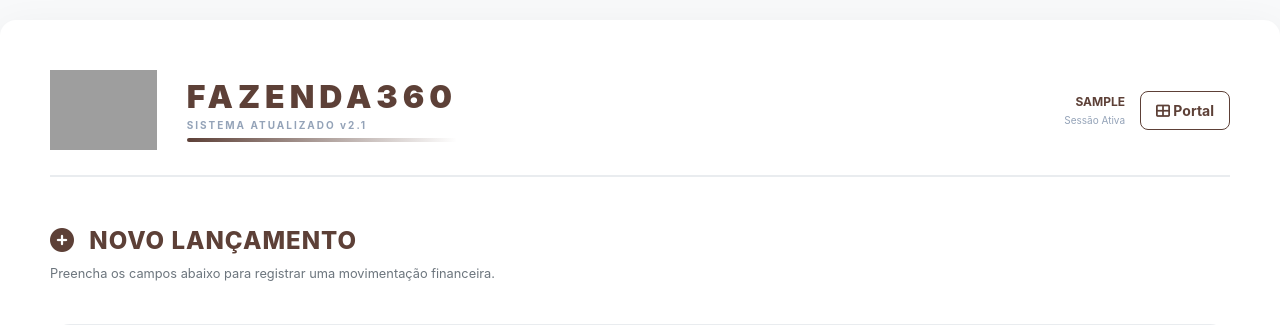
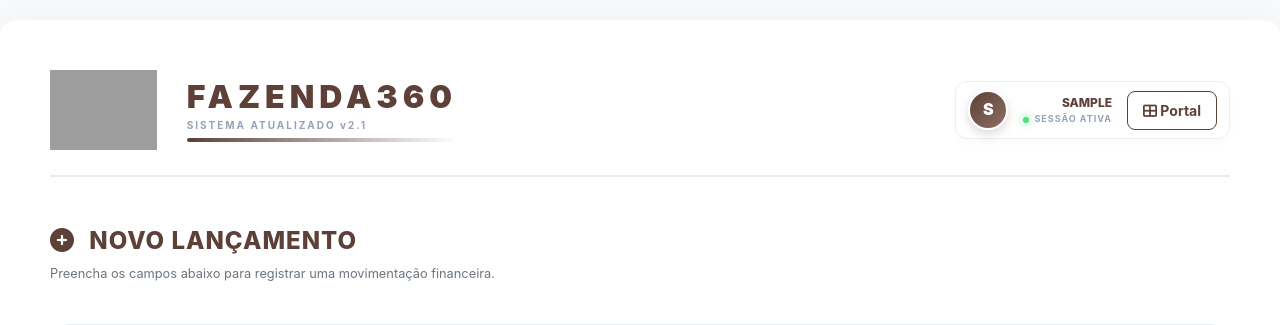
Before and after one commit to ycamillo2-art/fazenda360, a Django app: page /cadastro/ in a window 1280 px wide. Shown: the top 325 px of the page. Run offline with Django 5.2, Linux system fonts and the light colour scheme; the visitor is signed in with stand-in values (Sample User, id 1); data comes from the database, SQL or seed files in the repository; parts of the project's set-up code (start-up, migrations or seed data) failed here and were passed over; some libraries are stand-ins or nearby versions; grey boxes are pictures that could not be loaded.

Commit message:
style: redesign user session area with premium avatar and unified styling

```diff
--- a/financeiro/templates/base.html
+++ b/financeiro/templates/base.html
@@ -293,6 +293,55 @@
         .text-entrada { color: #15803d !important; font-weight: bold; }
         .text-saida { color: #b91c1c !important; font-weight: bold; }
 
+        /* User Session Style */
+        .user-controls {
+            background: #fff;
+            padding: 8px 12px;
+            border-radius: 12px;
+            border: 1px solid #eee;
+            box-shadow: 0 4px 10px rgba(0,0,0,0.02);
+        }
+        .user-avatar-small {
+            width: 40px;
+            height: 40px;
+            background: linear-gradient(135deg, var(--primary-brown), #8d6e63);
+            color: white;
+            border-radius: 50%;
+            display: flex;
+            align-items: center;
+            justify-content: center;
+            font-size: 16px;
+            font-weight: 900;
+            box-shadow: 0 4px 10px rgba(93, 64, 55, 0.2);
+            border: 2px solid white;
+        }
+        .user-name-small {
+            font-size: 12px;
+            font-weight: 800;
+            color: var(--primary-brown);
+            text-transform: uppercase;
+        }
+        .user-status-dot {
+            font-size: 9px;
+            font-weight: 700;
+            color: #94a3b8;
+            text-transform: uppercase;
+            letter-spacing: 1px;
+            display: flex;
+            align-items: center;
+            justify-content: flex-end;
+            gap: 5px;
+        }
+        .user-status-dot::before {
+            content: "";
+            width: 6px;
+            height: 6px;
+            background: #4ade80;
+            border-radius: 50%;
+            display: inline-block;
+            box-shadow: 0 0 8px #4ade80;
+        }
+
         .btn-back {
             background-color: #f1f5f9;
             color: #475569;
@@ -478,9 +527,10 @@
 
             {% if user.is_authenticated %}
             <div class="user-controls" style="display: flex; align-items: center; gap: 15px;">
+                <div class="user-avatar-small d-none d-md-flex">{% if user.first_name %}{{ user.first_name|first|upper }}{% else %}{{ user.username|first|upper }}{% endif %}</div>
                 <div class="text-right d-none d-md-block">
-                    <div style="font-size: 12px; font-weight: bold; color: var(--primary-brown);">{% if user.first_name %}{{ user.first_name|upper }}{% else %}{{ user.username|upper }}{% endif %}</div>
-                    <div style="font-size: 10px; color: #94a3b8;">Sessão Ativa</div>
+                    <div class="user-name-small">{% if user.first_name %}{{ user.first_name|upper }}{% else %}{{ user.username|upper }}{% endif %}</div>
+                    <div class="user-status-dot">Sessão Ativa</div>
                 </div>
                 <!-- Botão Portal Unificado (Única Saída) -->
                 <button type="button" onclick="confirmarSaidaPortal()" class="btn btn-outline-primary btn-sm" style="border-radius: 8px; padding: 8px 15px; font-weight: bold; border-color: var(--primary-brown); color: var(--primary-brown);">
```
